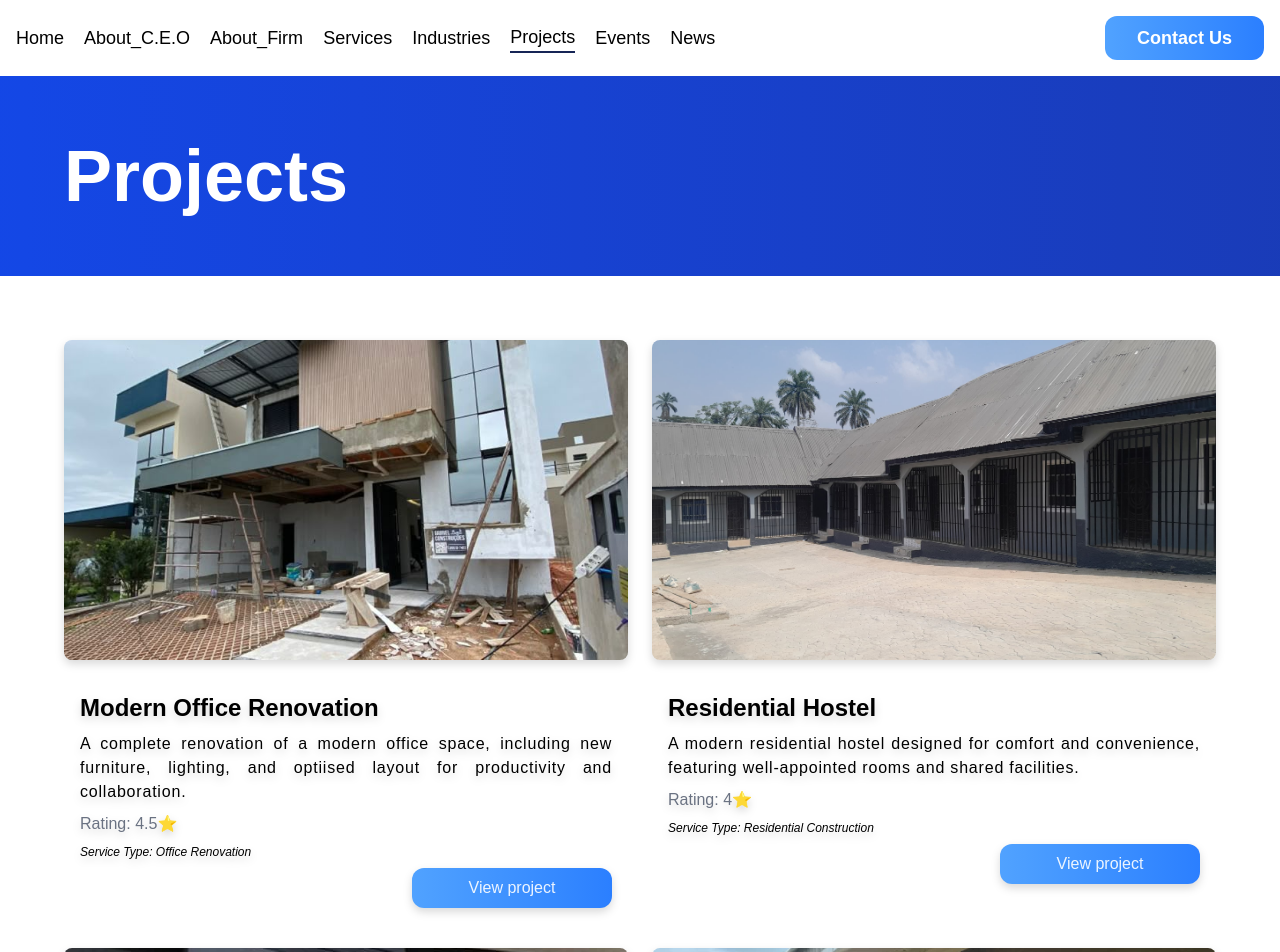
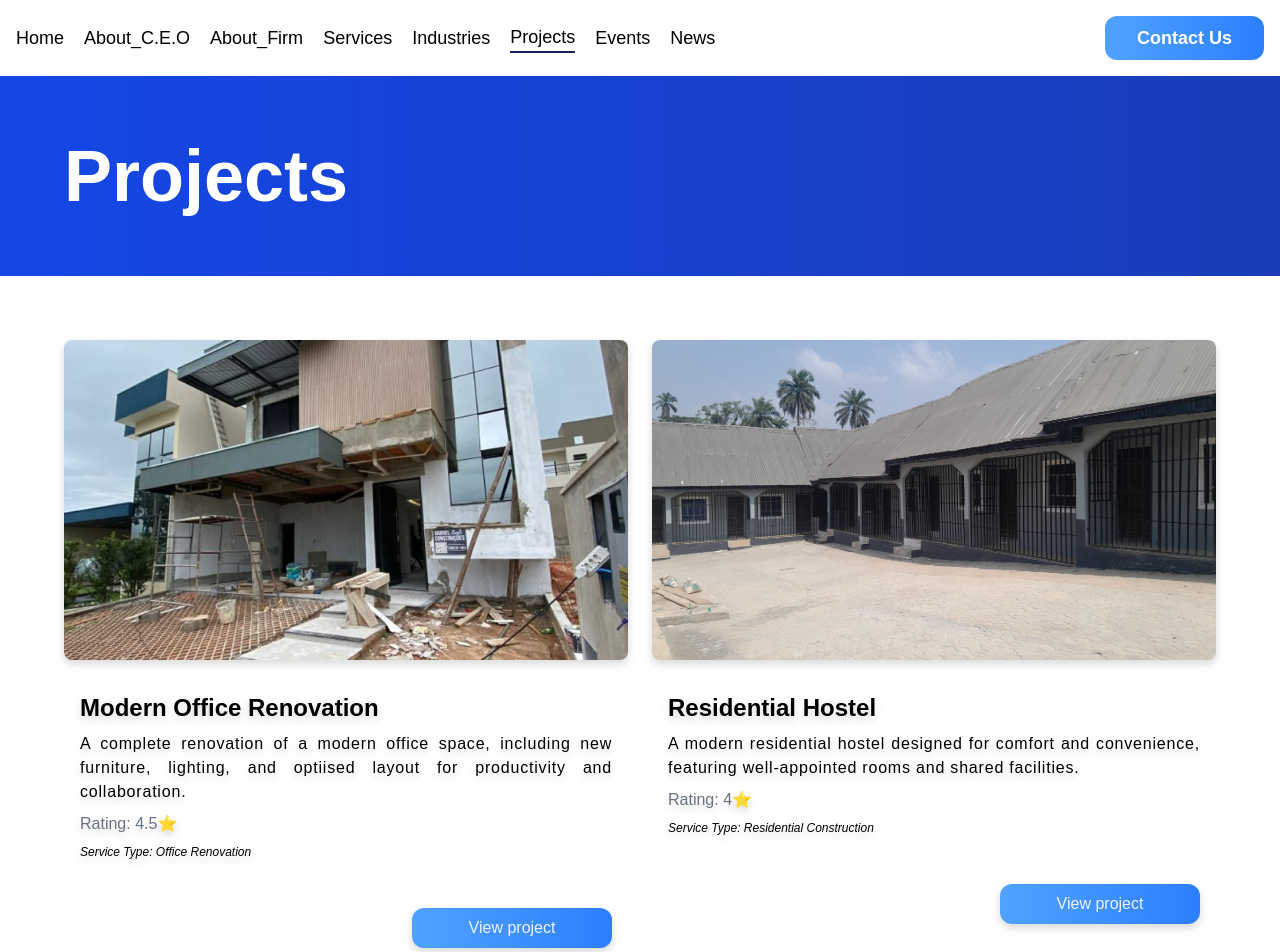
Before and after one commit to Festus-123/Phipest-Bens, a Next.js app: page /projects in a window 1280 px wide. Shown: the top 952 px of the page. Built offline with nearby package versions, Linux system fonts and the light colour scheme.

Commit message:
same changes

```diff
--- a/app/projects/page.tsx
+++ b/app/projects/page.tsx
@@ -40,7 +40,7 @@ const page = () => {
               <span className="italic  rounded-xl text-xs w-auto font-light">
                 Service Type: {project.serviceType}
               </span>
-            <Link href={`/projects/${project.slug}`} className="bg-linear-to-r from-blue-400 to-blue-500 text-white/90 rounded-xl p-2 w-50 text-center place-self-end hover:from-blue-950">
+            <Link href={`/projects/${project.slug}`} className="bg-linear-to-r from-blue-400 to-blue-500 text-white/90 rounded-xl p-2 w-50 text-center place-self-end hover:from-blue-950 mt-10">
                 View project
             </Link>
             </div>
```
